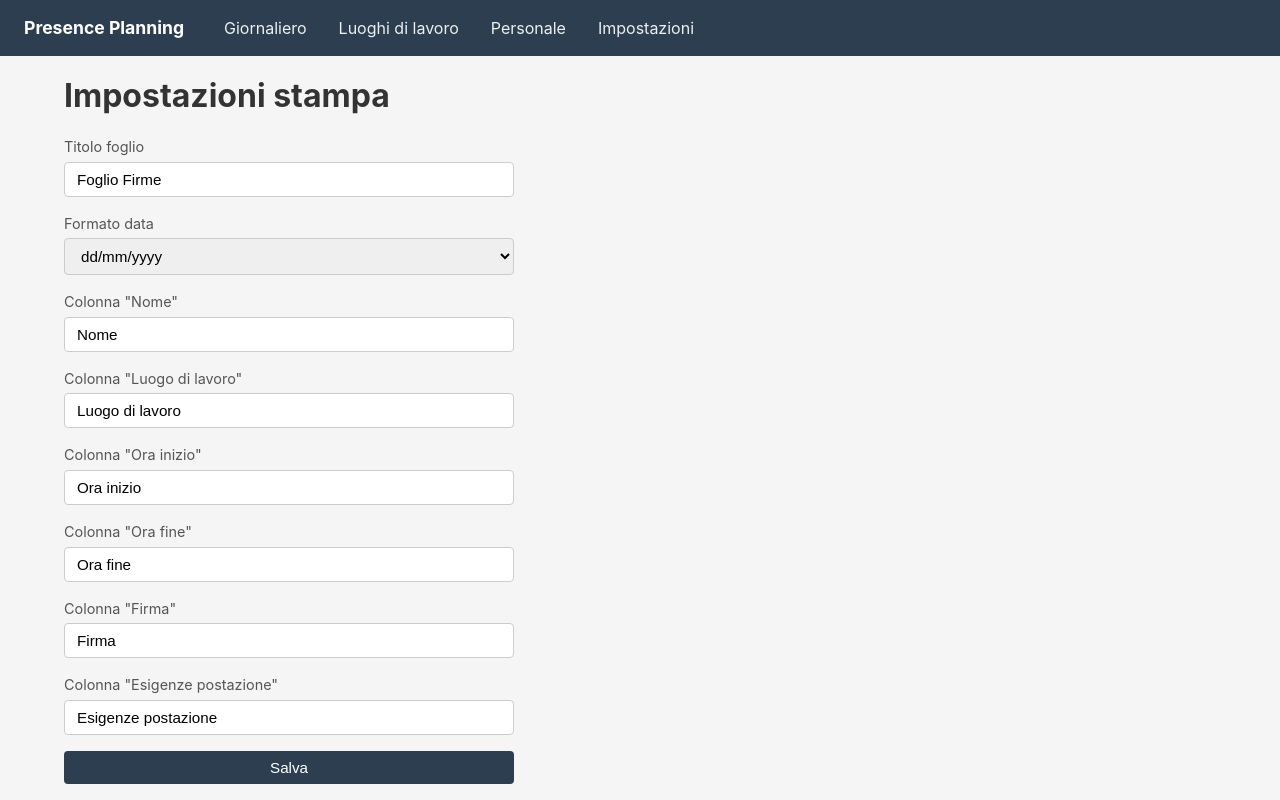
After one commit to theCrius/presence-planner, a Flask app: page /settings in a window 1280 px wide. The commit adds this page. Run offline with Flask 3, Linux system fonts and the light colour scheme; data that the repository does not hold is empty.

Commit message:
Impostazioni personalizzabili per il foglio firme
- Tabella settings (chiave/valore) nello schema
- API GET/PUT per impostazioni di stampa
- Pagina /settings con form per modificare titolo, formato data e colonne
- Template stampa usa etichette personalizzate con fallback ai valori predefiniti

Co-Authored-By: Claude Opus 4.5 <noreply@anthropic.com>

```diff
--- a/app.py
+++ b/app.py
@@ -1,7 +1,41 @@
 from flask import Flask, render_template, request, jsonify
 from database import init_db, get_connection
+from datetime import datetime
 
 app = Flask(__name__)
+
+# Valori predefiniti per le impostazioni di stampa
+PRINT_DEFAULTS = {
+    'print_title': 'Foglio Firme',
+    'print_date_format': 'dd/mm/yyyy',
+    'print_col_name': 'Nome',
+    'print_col_workplace': 'Luogo di lavoro',
+    'print_col_time_start': 'Ora inizio',
+    'print_col_time_end': 'Ora fine',
+    'print_col_signature': 'Firma',
+    'print_col_notes': 'Esigenze postazione',
+}
+
+
+def get_print_settings():
+    """Carica le impostazioni di stampa, con fallback ai valori predefiniti."""
+    conn = get_connection()
+    rows = conn.execute('SELECT key, value FROM settings WHERE key LIKE "print_%"').fetchall()
+    conn.close()
+    settings = dict(PRINT_DEFAULTS)
+    for r in rows:
+        settings[r['key']] = r['value']
+    return settings
+
+
+def format_date(date_str, fmt):
+    """Formatta una data YYYY-MM-DD secondo il formato scelto."""
+    d = datetime.strptime(date_str, '%Y-%m-%d')
+    if fmt == 'dd/mm/yyyy':
+        return d.strftime('%d/%m/%Y')
+    elif fmt == 'mm-dd-yyyy':
+        return d.strftime('%m-%d-%Y')
+    return date_str  # yyyy-mm-dd
 
 
 # === Pagine HTML ===
@@ -22,6 +56,12 @@ def workplaces_page():
 def personnel_page():
     """Pagina gestione personale."""
     return render_template('personnel.html')
+
+
+@app.route('/settings')
+def settings_page():
+    """Pagina impostazioni stampa."""
+    return render_template('settings.html')
 
 
 # === API Workplaces ===
@@ -239,6 +279,31 @@ def api_day_previous(date):
     })
 
 
+# === API Settings ===
+
+@app.route('/api/settings', methods=['GET'])
+def api_settings_get():
+    """Restituisce tutte le impostazioni di stampa."""
+    return jsonify(get_print_settings())
+
+
+@app.route('/api/settings', methods=['PUT'])
+def api_settings_update():
+    """Aggiorna le impostazioni di stampa."""
+    data = request.get_json()
+    conn = get_connection()
+    for key, value in data.items():
+        if key in PRINT_DEFAULTS:
+            conn.execute(
+                'INSERT INTO settings (key, value) VALUES (?, ?) '
+                'ON CONFLICT(key) DO UPDATE SET value = ?',
+                (key, value, value)
+            )
+    conn.commit()
+    conn.close()
+    return jsonify(get_print_settings())
+
+
 # === Pagina Stampa ===
 
 @app.route('/print/<date>')
@@ -285,7 +350,9 @@ def print_page(date):
 
     conn.close()
     rows.sort(key=lambda r: r['name'].lower())
-    return render_template('print.html', date=date, rows=rows)
+    settings = get_print_settings()
+    formatted_date = format_date(date, settings['print_date_format'])
+    return render_template('print.html', date=formatted_date, rows=rows, s=settings)
 
 
 if __name__ == '__main__':
--- a/schema.sql
+++ b/schema.sql
@@ -31,6 +31,12 @@ CREATE TABLE IF NOT EXISTS assignments (
     workplace_id INTEGER NOT NULL REFERENCES workplaces(id)
 );
 
+-- Impostazioni chiave/valore
+CREATE TABLE IF NOT EXISTS settings (
+    key   TEXT PRIMARY KEY,
+    value TEXT NOT NULL
+);
+
 -- Assenze: persona non disponibile per un piano
 CREATE TABLE IF NOT EXISTS absences (
     id           INTEGER PRIMARY KEY AUTOINCREMENT,
--- a/static/css/style.css
+++ b/static/css/style.css
@@ -154,6 +154,30 @@ h1 {
     border-radius: 3px;
     font-size: 0.95rem;
     width: 100%;
+}
+
+/* === Form impostazioni === */
+.settings-form {
+    display: flex;
+    flex-direction: column;
+    gap: 1rem;
+    max-width: 450px;
+}
+
+.settings-form label {
+    display: flex;
+    flex-direction: column;
+    gap: 0.25rem;
+    font-size: 0.9rem;
+    color: #555;
+}
+
+.settings-form input,
+.settings-form select {
+    padding: 0.5rem 0.75rem;
+    border: 1px solid #ccc;
+    border-radius: 4px;
+    font-size: 0.95rem;
 }
 
 /* === Vista Giornaliera === */
--- /dev/null
+++ b/static/js/settings.js
@@ -0,0 +1,37 @@
+const form = document.getElementById('form-settings');
+const feedback = document.getElementById('save-feedback');
+
+// Carica impostazioni correnti
+async function load() {
+    const res = await fetch('/api/settings');
+    const data = await res.json();
+    for (const [key, value] of Object.entries(data)) {
+        const input = form.querySelector(`[name="${key}"]`);
+        if (input) input.value = value;
+    }
+}
+
+// Salva
+form.addEventListener('submit', async (e) => {
+    e.preventDefault();
+    const data = {};
+    new FormData(form).forEach((value, key) => { data[key] = value; });
+    const res = await fetch('/api/settings', {
+        method: 'PUT',
+        headers: {'Content-Type': 'application/json'},
+        body: JSON.stringify(data)
+    });
+    if (res.ok) {
+        showFeedback('Impostazioni salvate!', 'success');
+    } else {
+        showFeedback('Errore nel salvataggio.', 'error');
+    }
+});
+
+function showFeedback(msg, type) {
+    feedback.textContent = msg;
+    feedback.className = `save-feedback ${type}`;
+    setTimeout(() => { feedback.className = 'save-feedback hidden'; }, 3000);
+}
+
+load();
--- a/templates/base.html
+++ b/templates/base.html
@@ -13,6 +13,7 @@
             <a href="/">Giornaliero</a>
             <a href="/workplaces">Luoghi di lavoro</a>
             <a href="/personnel">Personale</a>
+            <a href="/settings">Impostazioni</a>
         </div>
     </nav>
     <main class="container">
--- /dev/null
+++ b/templates/settings.html
@@ -0,0 +1,51 @@
+{% extends "base.html" %}
+{% block title %}Impostazioni — Presence Planning{% endblock %}
+{% block content %}
+<h1>Impostazioni stampa</h1>
+
+<form id="form-settings" class="settings-form">
+    <label>
+        Titolo foglio
+        <input type="text" name="print_title">
+    </label>
+    <label>
+        Formato data
+        <select name="print_date_format">
+            <option value="dd/mm/yyyy">dd/mm/yyyy</option>
+            <option value="yyyy-mm-dd">yyyy-mm-dd</option>
+            <option value="mm-dd-yyyy">mm-dd-yyyy</option>
+        </select>
+    </label>
+    <label>
+        Colonna "Nome"
+        <input type="text" name="print_col_name">
+    </label>
+    <label>
+        Colonna "Luogo di lavoro"
+        <input type="text" name="print_col_workplace">
+    </label>
+    <label>
+        Colonna "Ora inizio"
+        <input type="text" name="print_col_time_start">
+    </label>
+    <label>
+        Colonna "Ora fine"
+        <input type="text" name="print_col_time_end">
+    </label>
+    <label>
+        Colonna "Firma"
+        <input type="text" name="print_col_signature">
+    </label>
+    <label>
+        Colonna "Esigenze postazione"
+        <input type="text" name="print_col_notes">
+    </label>
+    <button type="submit" class="btn btn-primary">Salva</button>
+</form>
+
+<div id="save-feedback" class="save-feedback hidden"></div>
+{% endblock %}
+
+{% block scripts %}
+<script src="{{ url_for('static', filename='js/settings.js') }}"></script>
+{% endblock %}
```
Also changed, not shown: templates/print.html (+8 -8 lines).
